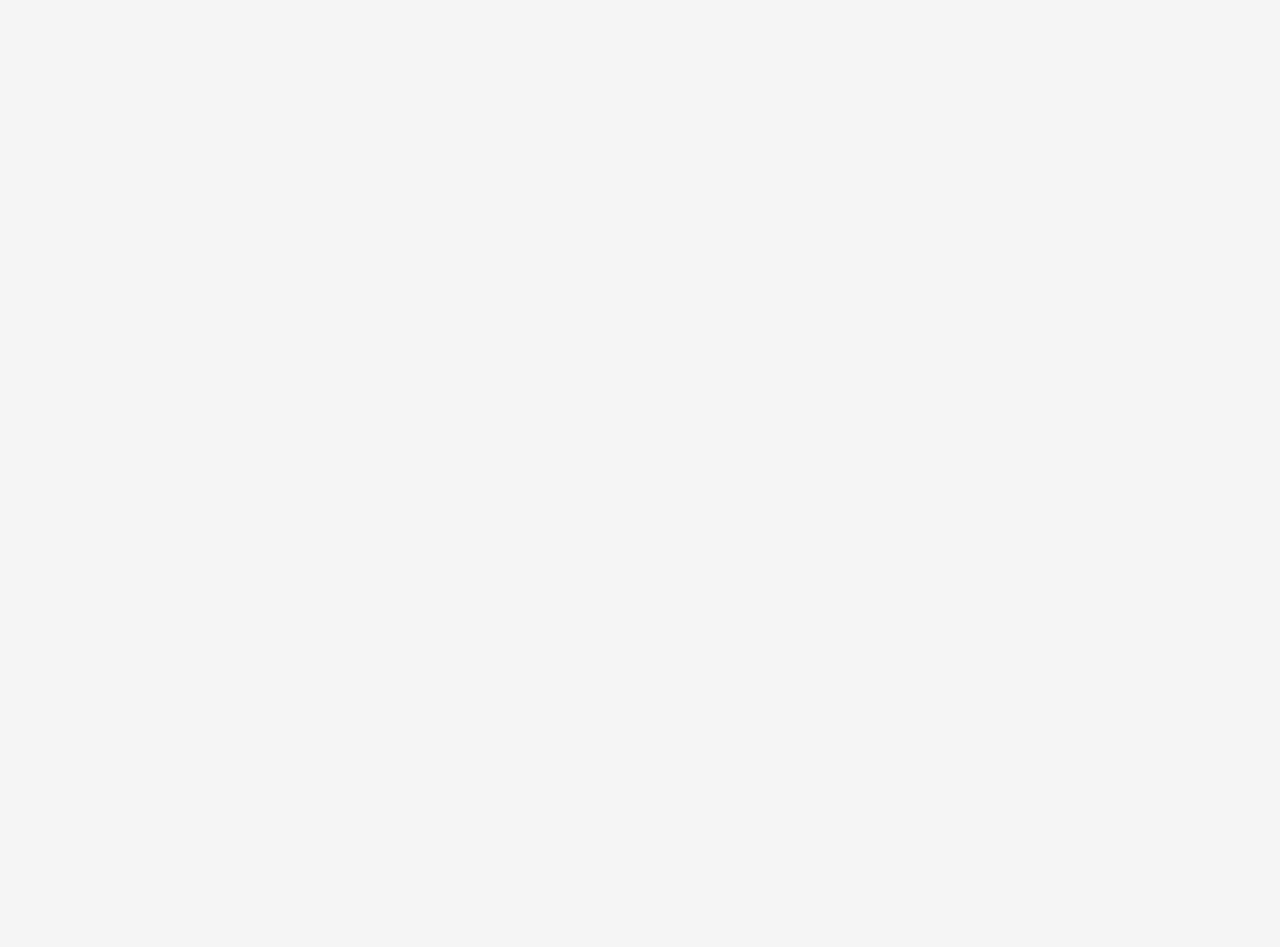
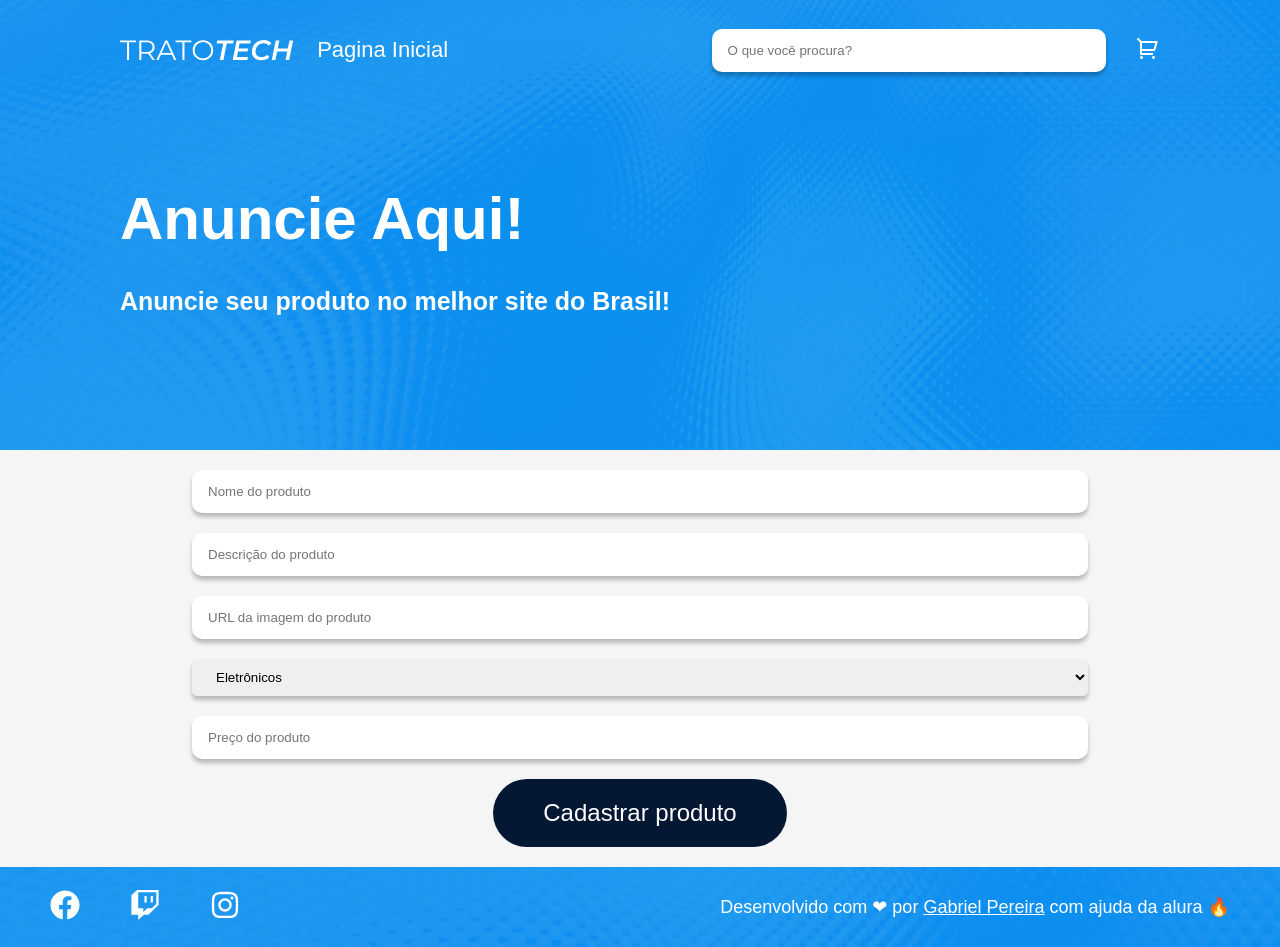
Before and after one commit to OnlySig/tratoTech, a React (Vite) app: page /anunciar in a window 1280 px wide. Before the commit this address had no page. Before the commit the page ends 800 px from the top, so only its background shows below. Built offline with nearby package versions, Linux system fonts and the light colour scheme.

Commit message:
Feature: pages: Anunciar; components: Button; Modified: components: NavBar/Input/Header

```diff
--- a/src/Routes.tsx
+++ b/src/Routes.tsx
@@ -3,6 +3,7 @@ import PaginaPadrao from "./pages/PaginaPadrao"
 import Home from "./pages/Home"
 import Categorias from "./pages/Categorias"
 import Carrinho from "./pages/Carrinho"
+import Anunciar from "./pages/Anunciar"
 
 function routes() {
   return (
@@ -12,6 +13,7 @@ function routes() {
           <Route index element={<Home/>}/>
           <Route path="/categoria/:id" element={<Categorias/>}/>
           <Route path="/carrinho" element={<Carrinho/>}/>
+          <Route path="/anunciar" element={<Anunciar/>}/>
         </Route>
       </Routes>
     </BrowserRouter>
--- /dev/null
+++ b/src/components/Button/Button.module.scss
@@ -0,0 +1,9 @@
+.botao {
+    cursor: pointer;
+    background-color: #041833;
+    border-radius: 36px;
+    color: #FFF;
+    font-size: 24px;
+    padding: 20px 50px;
+    border: none;
+}
--- /dev/null
+++ b/src/components/Button/index.tsx
@@ -0,0 +1,16 @@
+import { ReactElement } from "react"
+import styles from "./Button.module.scss"
+
+interface buttonProps {
+    children: ReactElement | string
+    onClick?: ()=>void
+}
+
+const Button = ({ children, onClick } : buttonProps ) => {
+    return (
+        <button onClick={onClick} className={styles.botao}>
+            {children}
+        </button>
+    )
+}
+export default Button
--- a/src/components/Header/Header.module.scss
+++ b/src/components/Header/Header.module.scss
@@ -29,6 +29,11 @@
   &-texto {
     color: white;
     grid-area: texto;
+    display: flex;
+    flex-direction: column;
+    align-items: flex-start;
+    justify-content: space-evenly;
+    min-height: 200px;
     h1 {
       font-size: 60px;
     }
@@ -45,7 +50,7 @@
   &-imagem {
     align-self: center;
     grid-area: imagem;
-    justify-self: center;
+    justify-self: end;
     overflow: hidden;
     max-width: 700px;
     img {
--- a/src/components/Header/index.tsx
+++ b/src/components/Header/index.tsx
@@ -1,4 +1,6 @@
+import { useNavigate } from "react-router-dom"
 import styles from "./Header.module.scss"
+import Button from "../../components/Button"
 
 interface HeaderProps {
     title: string
@@ -8,11 +10,13 @@ interface HeaderProps {
 }
 
 const Header = ({ title, className = '', descricao, img } : HeaderProps) => {
+    const nav = useNavigate()
     return(
         <header className={`${styles.header} ${className}`}>
             <div className={styles['header-texto']}>
                 <h1>{title}</h1>
                 <h2>{descricao}</h2>
+                <Button onClick={()=>nav('/anunciar')}>Quero anunciar</Button>
             </div>
             <div className={styles['header-imagem']}>
                 <img src={img} alt={title} />
--- a/src/components/Input/index.tsx
+++ b/src/components/Input/index.tsx
@@ -8,26 +8,37 @@ interface InputProps {
     placeholder?: string
     isLabel?: boolean
     title?: string
-    type: string
+    value?: string
+    setValue?: (e: string)=>void
+    type?: string
     id: string
+    isBusca: boolean
 }
 
 interface buscaProps {
     busca: string
 }
 
-const Input = ({ type, placeholder, isLabel, title, id } : InputProps) => {
+const Input = ({ type = 'text', placeholder, isLabel, title, id, isBusca, setValue, value } : InputProps) => {
     const { pathname } = useLocation()
     const busca = useSelector((state:buscaProps)=>state.busca)
     const dispatch = useDispatch()
     useEffect(() => {
-        dispatch(resetBusca())
-    }, [pathname, dispatch])
+        if(isBusca){
+            dispatch(resetBusca())
+        }
+    }, [pathname, dispatch, isBusca])
     return(
         <>
             {isLabel && <label htmlFor={id}>{title}</label>}
             <div className={styles.input__container}>
-                <input className={styles.input__item} id={id} type={type} placeholder={placeholder} value={busca} onChange={e => dispatch(mudarBusca(e.target.value))}/>
+                <input
+                    className={styles.input__item}
+                    id={id}
+                    type={type}
+                    placeholder={placeholder}
+                    value={isBusca ? busca : value}
+                    onChange={e => isBusca ? dispatch(mudarBusca(e.target.value)) : setValue!(e.target.value)}/>
             </div>
         </>
     )
--- a/src/components/NavBar/index.tsx
+++ b/src/components/NavBar/index.tsx
@@ -18,7 +18,7 @@ const NavBar = () => {
         </div>
       </div>
       <div className={styles.busca} >
-        <Input type="text" placeholder="O que você procura?" id="test" />
+        <Input placeholder="O que você procura?" id="inputBusca" isBusca/>
       </div>
       <div className={styles.icones}>
         <Link to={'/carrinho'}>
--- /dev/null
+++ b/src/pages/Anunciar/Anunciar.module.scss
@@ -0,0 +1,37 @@
+.anunciarHeader {
+    grid-template-columns: 1fr;
+    text-align: center;
+    div:last-child {
+        display: none;
+    }
+    button {
+        display: none;
+    }
+}
+.container {
+    display: flex;
+    flex-direction: column;
+    min-height: 100vh;
+    &-outlet {
+        display: flex;
+        flex: 1;
+        flex-direction: column;
+    }
+}
+.formulario {
+    display: flex;
+    flex-direction: column;
+    justify-content: center;
+    align-items: center;
+    gap: 20px;
+    margin: 20px auto;
+    flex: 1;
+    width: 70%;
+    select {
+        border: none;
+        box-shadow: 0 4px 4px rgba(0, 0, 0, 0.25);
+        border-radius: 5px;
+        padding: 10px 20px;
+        width: 100%;
+    }
+}
--- /dev/null
+++ b/src/pages/Anunciar/index.tsx
@@ -0,0 +1,35 @@
+import Input from '../../components/Input'
+import Header from '../../components/Header'
+import styles from './Anunciar.module.scss'
+import { useSelector } from 'react-redux'
+import { ICategoria } from 'interfaces/ICategoria'
+import Button from '../../components/Button'
+
+interface categoriasProps {
+    categorias: ICategoria[]
+}
+
+const Anunciar = () => {
+    const categorias = useSelector((state:categoriasProps)=>state.categorias.map(({ nome, id })=> ({ nome, id })))
+    const submitarForm = (e:React.FormEvent<HTMLFormElement>) => {
+        e.preventDefault()
+    }
+    console.log(categorias)
+    return (
+        <div className={styles.container}>
+            <Header title='Anuncie Aqui!' descricao='Anuncie seu produto no melhor site do Brasil!' className={styles.anunciarHeader}/>
+            <form onSubmit={submitarForm} className={styles.formulario}>
+                <Input id='nome' isBusca={false} placeholder='Nome do produto'/>
+                <Input id='descricao' isBusca={false} placeholder='Descrição do produto'/>
+                <Input id='url' isBusca={false} placeholder='URL da imagem do produto'/>
+                <select>
+                    <option disabled>Selecione a cetegoria</option>
+                    {categorias.map(categoria=><option key={categoria.id} value={categoria.id}>{categoria.nome}</option>)}
+                </select>
+                <Input id='preco' isBusca={false} type='number' placeholder='Preço do produto'/>
+                <Button>Cadastrar produto</Button>
+            </form>
+        </div>
+    )
+}
+export default Anunciar
--- a/src/pages/Carrinho/Carrinho.module.scss
+++ b/src/pages/Carrinho/Carrinho.module.scss
@@ -1,6 +1,5 @@
 .carrinhoHeader {
     grid-template-columns: 1fr;
-    text-align: center;
     div:last-child {
         display: none;
     }
```
